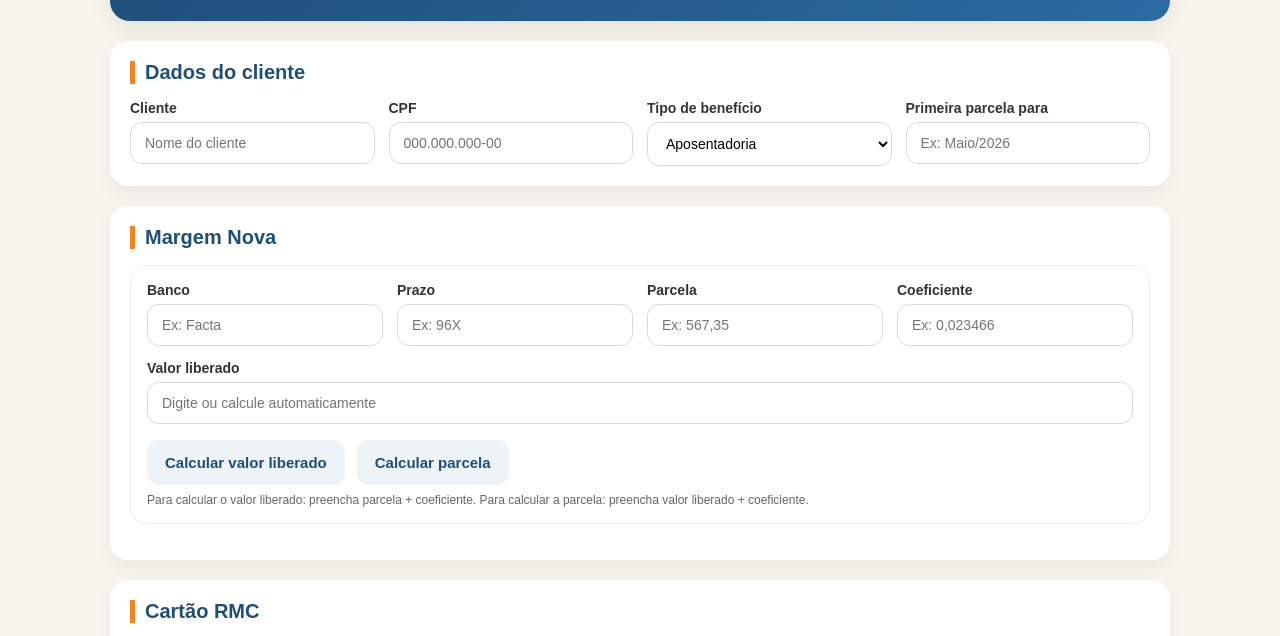
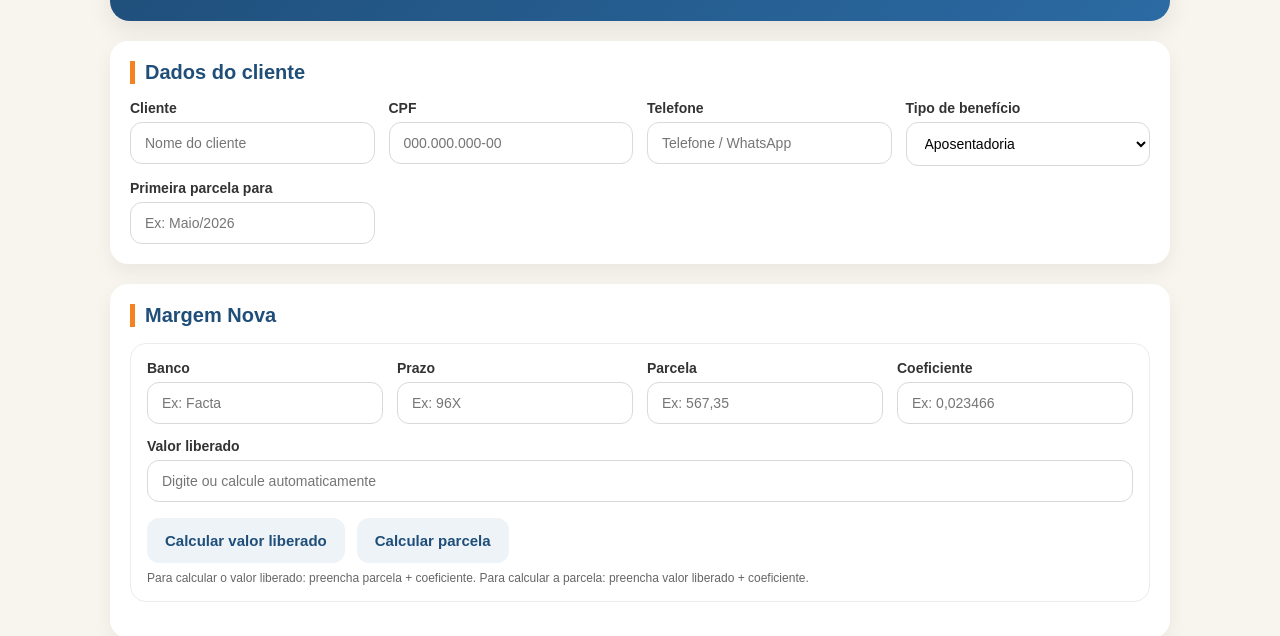
Before and after one commit to agilizamaispromotora/simulador-geral-agiliza-completo, a plain HTML site: page index.html in a window 1280 px wide. Shown: the part 104-740 px from the top of the page. Drawn offline with Linux system fonts and the light colour scheme.

Commit message:
Update index.html

```diff
--- a/index.html
+++ b/index.html
@@ -199,6 +199,10 @@
         <div>
           <label for="cpf">CPF</label>
           <input type="text" id="cpf" placeholder="000.000.000-00">
+        </div>
+        <div>
+          <label for="telefone">Telefone</label>
+          <input type="text" id="telefone" placeholder="Telefone / WhatsApp">
         </div>
         <div>
           <label for="beneficio">Tipo de benefício</label>
@@ -607,6 +611,7 @@
 
       const cliente = document.getElementById('cliente').value.trim();
       const cpf = document.getElementById('cpf').value.trim();
+      const telefone = document.getElementById('telefone').value.trim();
       const beneficio = document.getElementById('beneficio').value.trim();
 
       const totalLiberado = document.getElementById('totalLiberado').textContent;
@@ -623,6 +628,7 @@
         body: JSON.stringify({
           nome: cliente,
           cpf: cpf,
+          telefone: telefone,
           beneficio: beneficio,
           totalParcela: totalParcela,
           totalLiberado: totalLiberado
```
